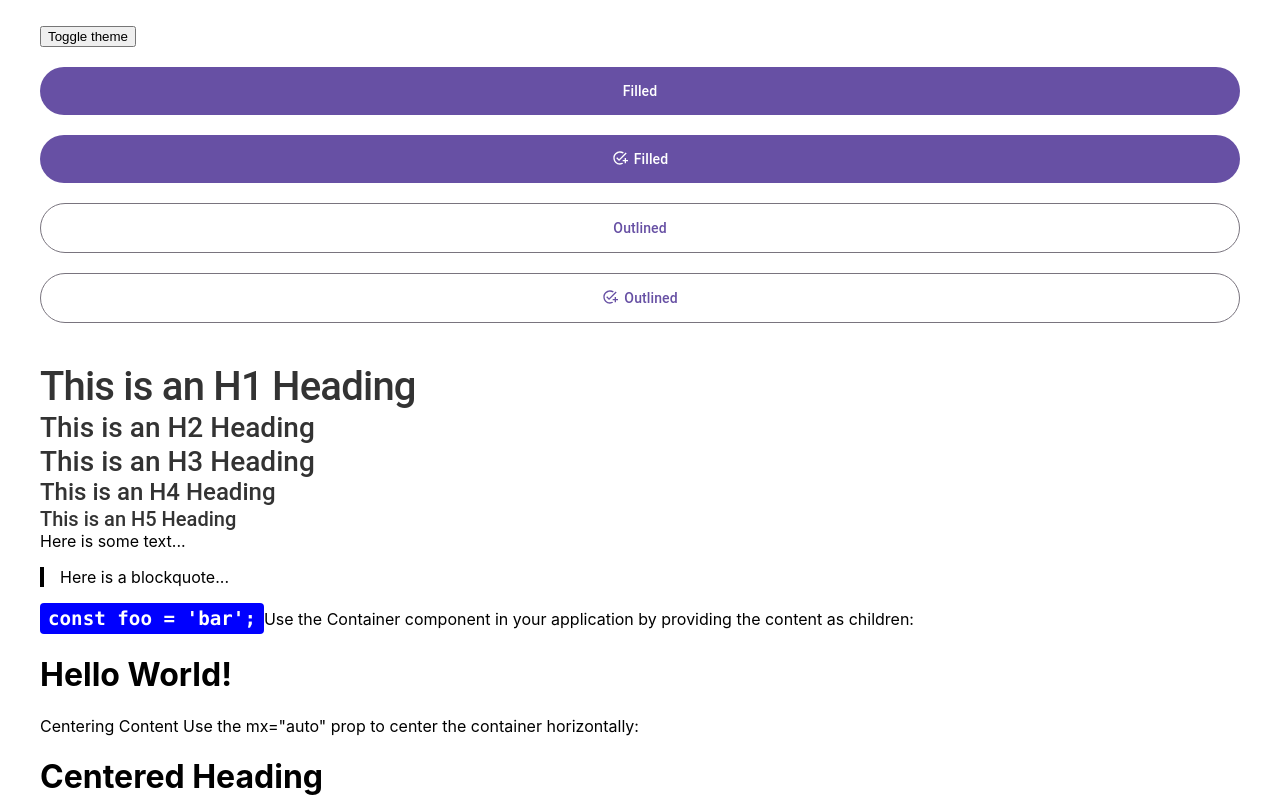
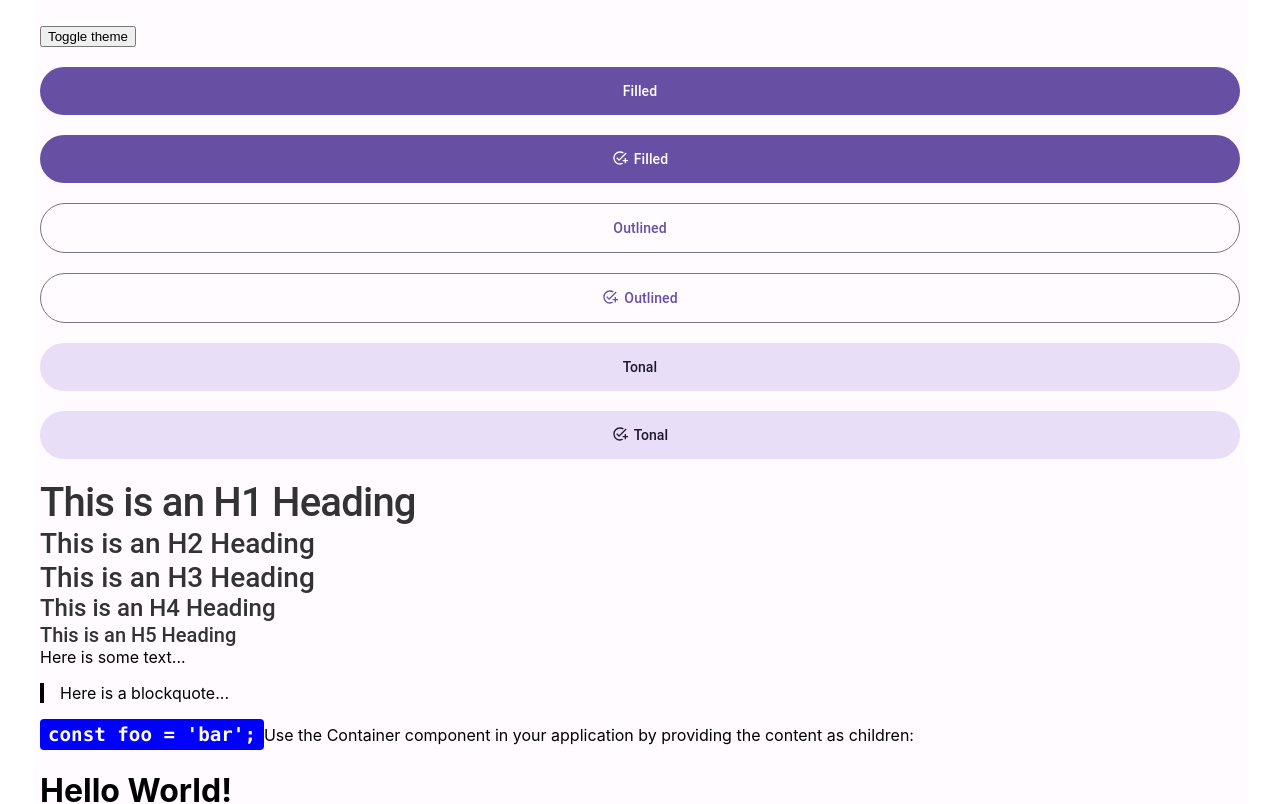
Before and after one commit to roarinLion/roarin-ui, a React (Create React App) app: page / in a window 1280 px wide. Shown: the top 804 px of the page. Built offline with nearby package versions, Linux system fonts and the light colour scheme.

Commit message:
fix buttons

```diff
--- a/src/App.js
+++ b/src/App.js
@@ -13,6 +13,7 @@ import Input from "./Components/Forms/Input";
 import FilledButton from "./Components/Buttons/FilledButton";
 import OutlinedButton from "./Components/Buttons/OutlinedButton";
 import { MdAddTask } from "react-icons/md";
+import TonalButton from "./Components/Buttons/TonalButton";
 function App() {
   const [isLightTheme, setIsLightTheme] = useState(true);
 
@@ -39,6 +40,9 @@ function App() {
           <br />
           <OutlinedButton icon={<MdAddTask />} />
           <br />
+          <TonalButton />
+          <br />
+          <TonalButton icon={<MdAddTask />} />
           <br />
           {/* The Container component provides a responsive container for all the UI elements */}
           <Heading level="h1">This is an H1 Heading</Heading>
--- /dev/null
+++ b/src/Components/Buttons/TonalButton.js
@@ -0,0 +1,88 @@
+import React from "react";
+import styled from "styled-components";
+
+// Button base
+const StyledButton = styled.div.attrs({ role: "button", tabindex: "0" })`
+  background-color: ${(props) => props.theme.colors.secondaryContainer};
+  overflow: hidden;
+  border-radius: 100px;
+  display: flex;
+  flex-direction: column;
+  align-items: center;
+  justify-content: center;
+
+  &:disabled {
+    background-color: ${(props) => props.theme.colors.transparentBlack};
+    padding: 10px 24px;
+  }
+`;
+
+// Statelayer
+const StateLayer = styled.div`
+  width: 100%;
+  height: 100%;
+  display: flex;
+  align-items: center;
+  justify-content: center;
+  gap: 8;
+
+  &:hover {
+    background-color: ${(props) => props.theme.colors.transparentWhite2};
+    box-shadow: 0 4px 4px 0 ${(props) => props.theme.colors.transparentBlack2};
+    cursor: pointer;
+  }
+
+  &:active {
+    background-color: ${(props) => props.theme.colors.transparentWhite};
+  }
+
+  &:focus {
+    background-color: ${(props) => props.theme.colors.transparentWhite};
+    padding: 1px;
+  }
+`;
+
+// labelText
+const LabelText = styled.p`
+  color: ${(props) => props.theme.colors.onSecondaryContainer};
+  text-align: center;
+  letter-spacing: 0.1px;
+  font-family: ${(props) => props.theme.fonts.labelLarge.family};
+  font-size: ${(props) => props.theme.fonts.labelLarge.size};
+  font-weight: ${(props) => props.theme.fonts.labelLarge.weight};
+  line-height: ${(props) => props.theme.fonts.labelLarge.lineHeight};
+
+  &:disabled {
+    color: ${(props) => props.theme.colors.onSurface};
+    opacity: 0.38;
+  }
+`;
+
+const StyledIcon = styled.div`
+  margin-right: 4px;
+  width: 18px;
+  height: 18px;
+  color: ${(props) => props.theme.colors.onSecondaryContainer};
+`;
+
+const TonalButton = ({ icon }) => {
+  const handleClick = (event) => {
+    if (
+      event.type === "click" ||
+      (event.type === "keydown" && (event.key === "Enter" || event.key === " "))
+    ) {
+      // handle button click
+    }
+  };
+  return (
+    <StyledButton onClick={handleClick} onKeyDown={handleClick}>
+      <StateLayer>
+        {icon && <StyledIcon>{icon}</StyledIcon>}
+        {/* conditionally render icon */}
+        <LabelText>Tonal</LabelText>
+      </StateLayer>
+    </StyledButton>
+  );
+};
+
+export default TonalButton;
--- a/src/Themes/theme.js
+++ b/src/Themes/theme.js
@@ -75,28 +75,41 @@ const CommonColors = {
 export const lightTheme = {
   colors: {
     ...CommonColors,
-    background: "#fff",
-    onPrimary: "rgba(255,255,255,1)",
-    primaryContainer: "rgba(234,221,255,1)",
-    onSecondaryContainer: "rgba(29,25,43,1)",
-    surfacesSurface1: "rgba(255,251,254,1)",
+    background: "#fffbfe",
+    primary: "#6750a4",
+    onPrimary: "#fff",
+
+    primaryContainer: "#eaddff",
+    onPrimaryContainer: "#21005d",
+
+    secondaryContainer: "#e8def8",
+    onSecondaryContainer: "#1d192b",
+
+    surface1: "rgba(255,251,254,1)",
     onSurface: "rgba(28,27,31,1)",
+
     outline: "rgba(121,116,126,1)",
-    primary: "rgba(103,80,164,1)",
-    lightError: "rgba(179,38,30,1)",
+    error: "rgba(179,38,30,1)",
   },
 };
 
 export const darkTheme = {
   colors: {
     ...CommonColors,
-    background: "#1f1f1f",
+    background: "#1c1b1f",
+
+    primary: "rgba(208,188,255,1)",
     onPrimary: "rgba(56,30,114,1)",
-    onSecondaryContainer: "rgba(232,222,248,1)",
+
+    primaryContainer: "#4f378b",
+    onPrimaryContainer: "#eaddff",
+
+    secondaryContainer: "#4a4458",
+    onSecondaryContainer: "#e8def8",
+
     onSurface: "rgba(230,225,229,1)",
     outline: "rgba(147,143,153,1)",
-    primary: "rgba(208,188,255,1)",
-    secondaryContainer: "rgba(74,68,88,1)",
+    error: "rgba(179,38,30,1)",
   },
 };
 
```
